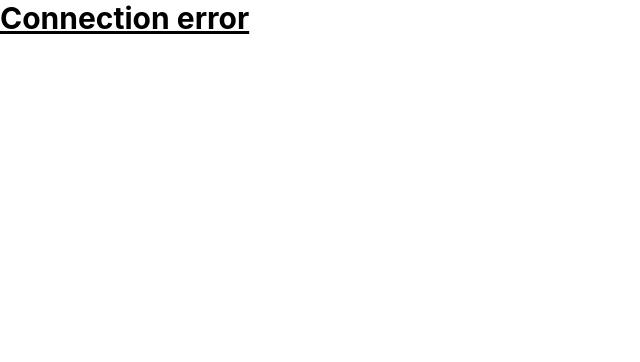
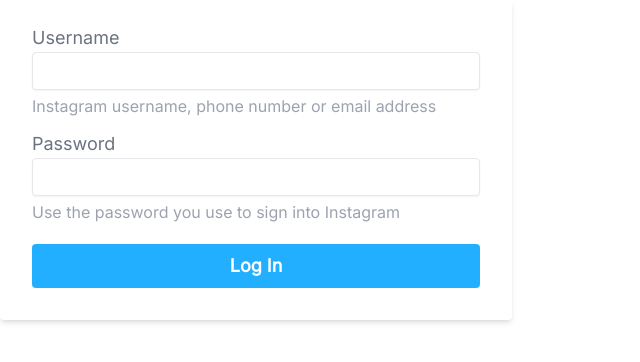
Before and after one commit to andrewrobles/arob, a React (Create React App) app in the folder client/: page / in a window 1280 px wide. Shown: the top 362 px of the page, without its empty margins (0-640 px from the left). Built offline with nearby package versions, Linux system fonts and the light colour scheme; no server answers.

Commit message:
Implement login UI

```diff
--- a/client/src/App.js
+++ b/client/src/App.js
@@ -25,11 +25,29 @@
   }
 
   return (
-    <span>
-      <h1 className="text-3xl font-bold underline">
-        {state.message}
-      </h1>
-    </span>
+    <div className="w-full max-w-lg font-['Inter']">
+      <form className="bg-white shadow-md rounded px-8 pt-6 pb-8 mb-4">
+        <div className="mb-3">
+          <label className="block text-gray-500 text-lg" for="username">
+            Username
+          </label>
+          <input className="shadow-sm appearance-none border rounded w-full py-2 px-3 text-gray-700 mb-1 leading-tight focus:outline-none focus:shadow-outline" id="username" type="text"/>
+          <p className="text-gray-400 text-md">Instagram username, phone number or email address</p>
+        </div>
+        <div className="mb-5">
+          <label className="block text-gray-500 text-lg" for="password">
+            Password
+          </label>
+          <input className="shadow-sm appearance-none border rounded w-full py-2 px-3 text-gray-700 mb-1 leading-tight focus:outline-none focus:shadow-outline" id="password" type="password"/>
+          <p className="text-gray-400 text-md">Use the password you use to sign into Instagram</p>
+        </div>
+        <div className="flex items-center justify-between">
+          <button className="bg-[#22AFFF] hover:bg-[#198ED0] text-white text-lg font-bold py-2 px-4 rounded w-full focus:outline-none focus:shadow-outline" type="button">
+            Log In
+          </button>
+        </div>
+      </form>
+    </div>
   );
 }
 
--- a/client/src/index.css
+++ b/client/src/index.css
@@ -1,3 +1,5 @@
+@import url('https://fonts.googleapis.com/css2?family=Inter&display=swap');
+
 @tailwind base;
 @tailwind components;
 @tailwind utilities;
```
